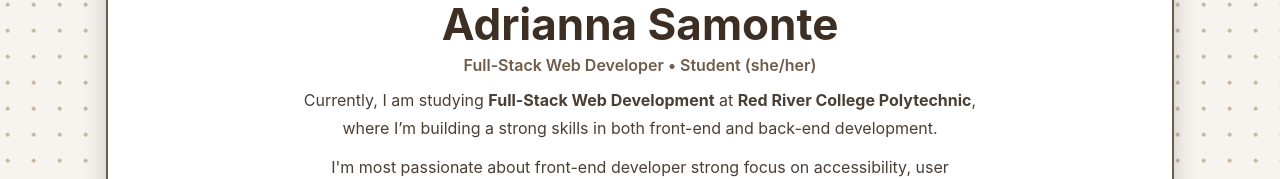
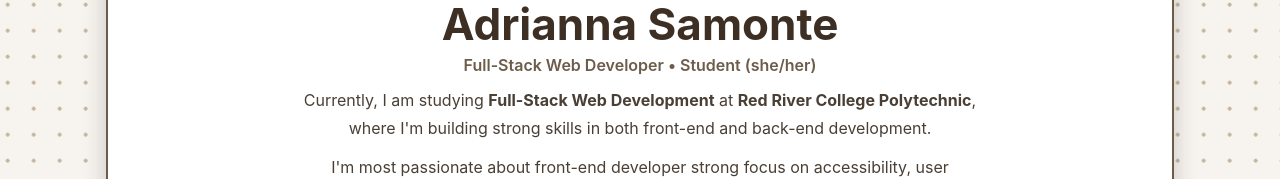
Before and after one commit to asamonte40/samonte_adrianna_coding_assignment14, a React (Create React App) app: page / in a window 1280 px wide. Shown: the part 627-806 px from the top of the page. Built offline with nearby package versions, Linux system fonts and the light colour scheme.

Commit message:
basic info fix

```diff
--- a/src/sections/BasicInfo/BasicInfo.tsx
+++ b/src/sections/BasicInfo/BasicInfo.tsx
@@ -51,8 +51,8 @@ const BasicInfo = () => {
             style={{ marginTop: "0.75rem", fontWeight: 400 }}
           >
             Currently, I am studying <strong>Full-Stack Web Development</strong>{" "}
-            at <strong>Red River College Polytechnic</strong>, where I’m
-            building a strong skills in both front-end and back-end development.
+            at <strong>Red River College Polytechnic</strong>, where I'm
+            building strong skills in both front-end and back-end development.
           </Text>
           <Text
             size="medium"
```
